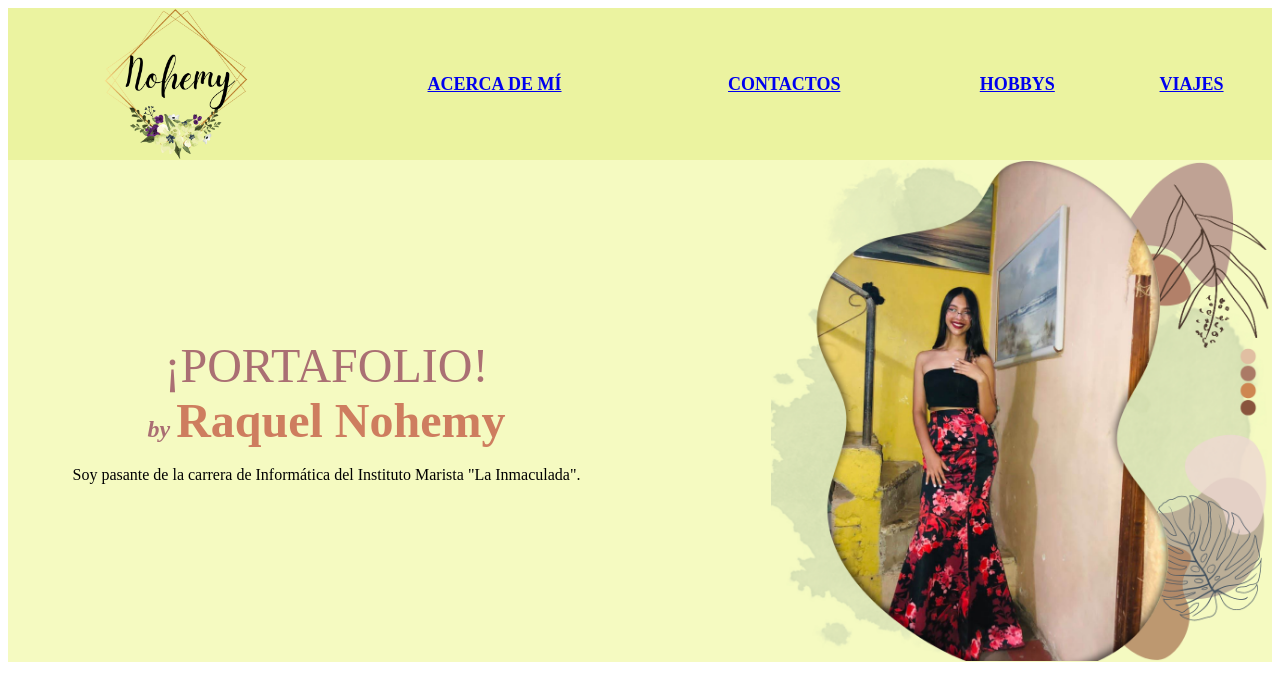
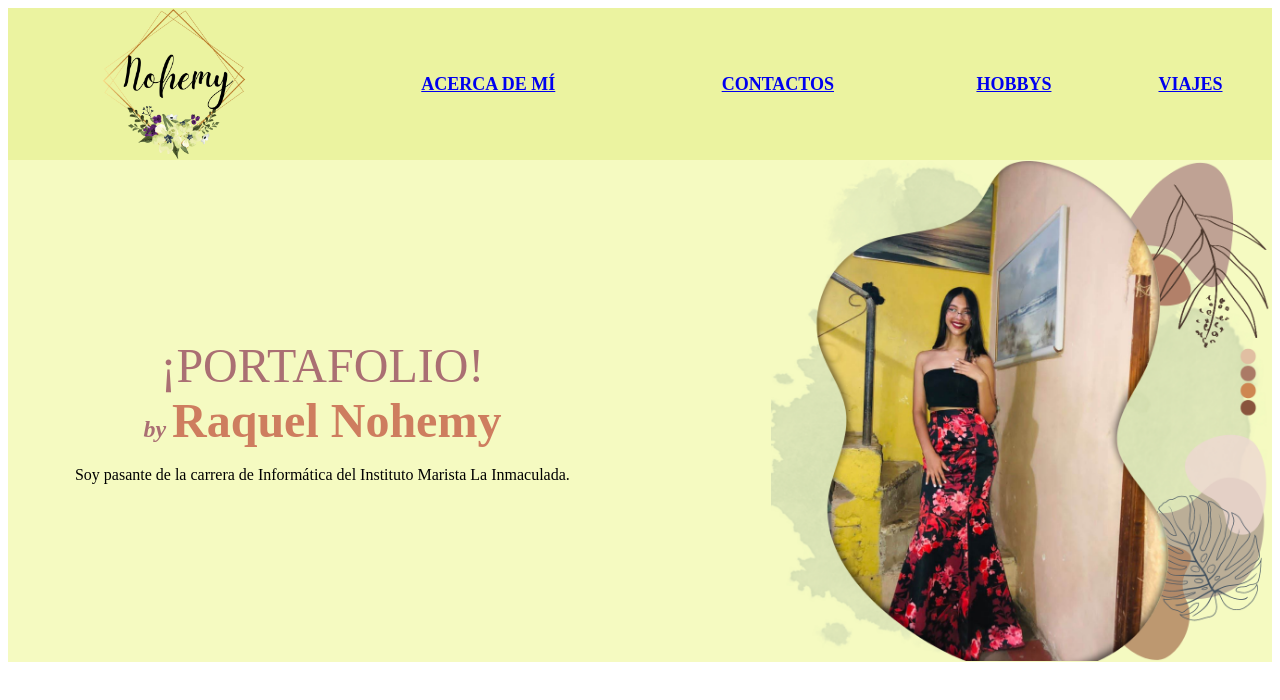
Before and after one commit to raqueleuceda/Portafolio, a plain HTML site: page index.html in a window 1280 px wide. Drawn offline with Linux system fonts and the light colour scheme.

Commit message:
actualizar

```diff
--- a/index.html
+++ b/index.html
@@ -16,7 +16,7 @@
             <td align="center" bgcolor="#ebf3a0"><font size="4" face="Felix Titling"><a href="paseos.html"><b>VIAJES</b></a></font></td>
         </tr>
         <tr align="center" >
-            <td colspan="2"bgcolor="#f5fac1" align="center"><font color="#aa6f73" size="7">¡PORTAFOLIO!</font><br><font color="#aa6f73" size="5"><b><i>by </i></b></font><font color="#ce7d5f" size="7" face="de Floras"><b>Raquel Nohemy</b></font><br><br>Soy pasante de la carrera de Informática del Instituto Marista "La Inmaculada".</td>
+            <td colspan="2"bgcolor="#f5fac1" align="center"><font color="#aa6f73" size="7">¡PORTAFOLIO!</font><br><font color="#aa6f73" size="5"><b><i>by </i></b></font><font color="#ce7d5f" size="7" face="de Floras"><b>Raquel Nohemy</b></font><br><br>Soy pasante de la carrera de Informática del Instituto Marista La Inmaculada.</td>
             <td colspan="3" bgcolor=" #f5fac1"><img src="Foto.png" align="right" width="500px" height="500px"></td>
         </tr>
     </table>
```
